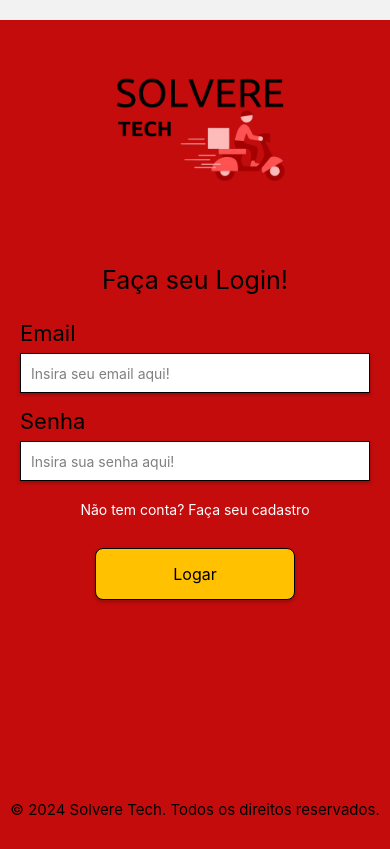
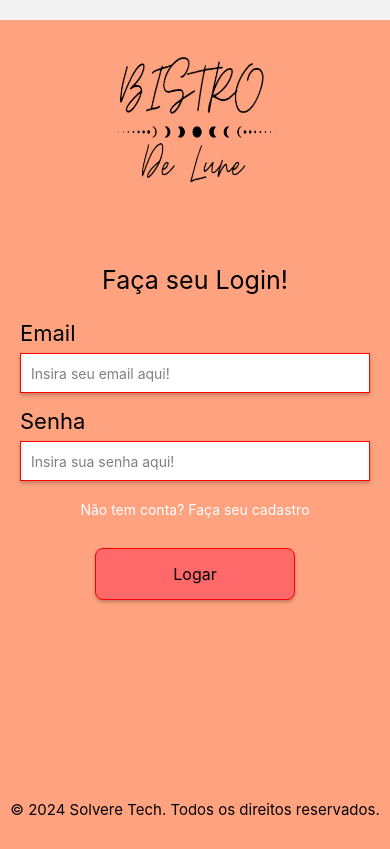
Before and after one commit to devgarciadiogo/solvere-tech, a React Native app: screen /Login in a window 390 px wide. Built offline with nearby package versions, Linux system fonts and the light colour scheme.

Commit message:
v.1.7.2
ajustes de cor e logotipo

```diff
--- a/Login.js
+++ b/Login.js
@@ -18,7 +18,7 @@ export default function Login({ navigation }) {
       <Image
         style={styles.imagem}
         resizeMode='stretch'
-        source={require('./imagens/SOLVERE TECH.png')}
+        source={require('./imagens/Logotipo.png')}
       />
 
       <Text style={styles.display1}>Faça seu Login!</Text>
@@ -68,7 +68,7 @@ export default function Login({ navigation }) {
 const styles = StyleSheet.create({
     container: {
       flex: 1,
-      backgroundColor: '#C40C0C', //Altera a cor do background
+      backgroundColor: '#FFA27F', //Altera a cor do background
       marginTop: 20,
     },
     display1: {//Segunda linha de texto
@@ -103,7 +103,7 @@ const styles = StyleSheet.create({
       shadowOpacity: 0.25,
       shadowRadius: 3.84,
       elevation: 5,
-      borderColor: '#000', // Cor da borda
+      borderColor: '#FF0000', // Cor da borda
       borderWidth: 1, // Largura da borda
     },
     senha: { //Caixa de texto para senha
@@ -122,7 +122,7 @@ const styles = StyleSheet.create({
       shadowOpacity: 0.25,
       shadowRadius: 3.84,
       elevation: 5,
-      borderColor: '#000', // Cor da borda
+      borderColor: '#FF0000', // Cor da borda
       borderWidth: 1, // Largura da borda
     },
     imagem: { // Configurações para a imagem
@@ -134,8 +134,8 @@ const styles = StyleSheet.create({
       marginleft: -10,
     },
     loginButton: {
-      backgroundColor: '#FFC100',
-      borderColor: '#000000', // Cor da borda
+      backgroundColor: '#FF6969',
+
       borderWidth: 1, // Largura da borda
       padding: 15,
       borderRadius: 8,
@@ -149,7 +149,7 @@ const styles = StyleSheet.create({
       shadowOpacity: 0.25,
       shadowRadius: 3.84,
       elevation: 5,
-      borderColor: '#000', // Cor da borda
+      borderColor: '#FF0000', // Cor da borda
       borderWidth: 1, // Largura da borda
     },
     loginButtonText: {
```
Also changed, not shown: imagens/Logotipo.png (added).
